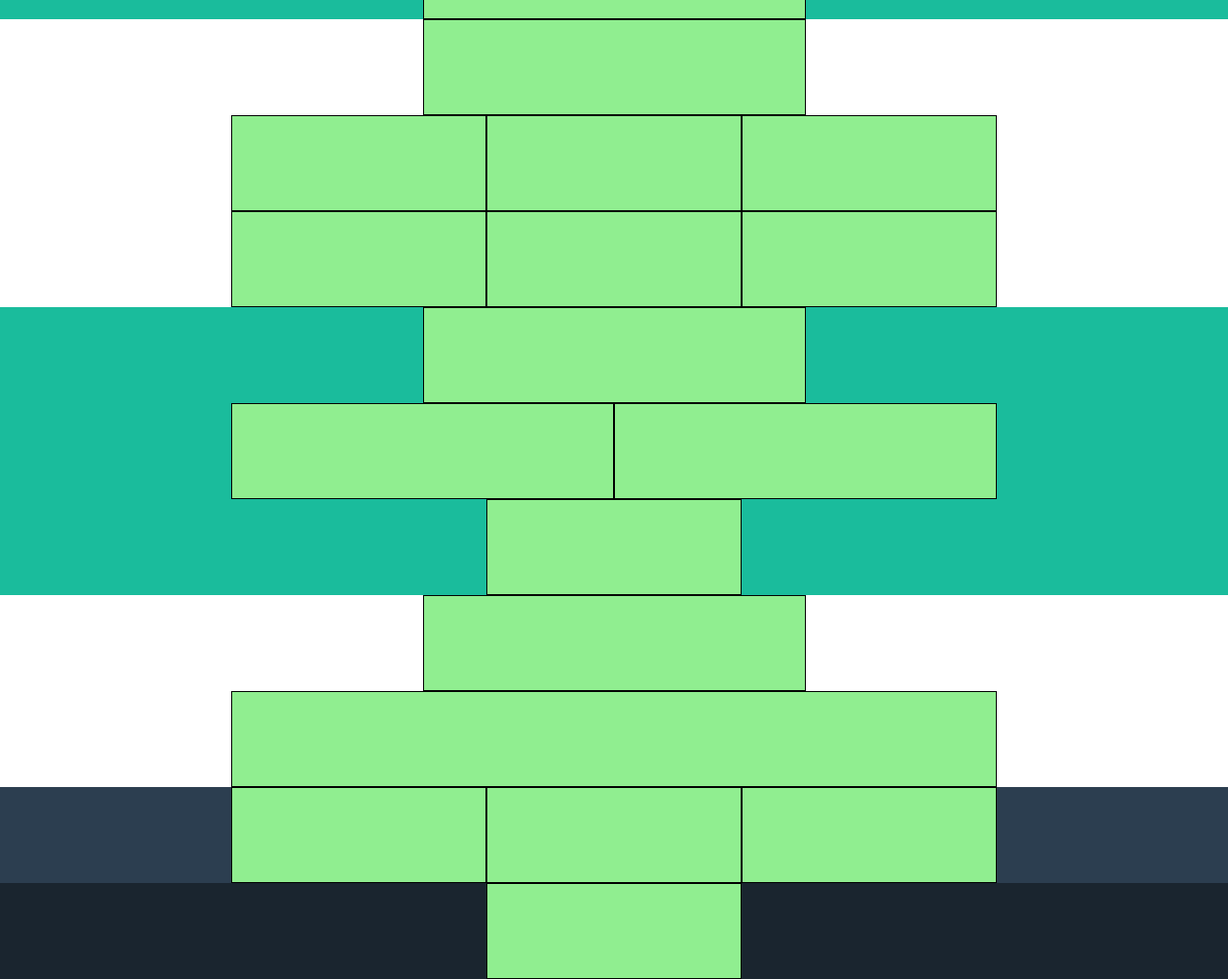
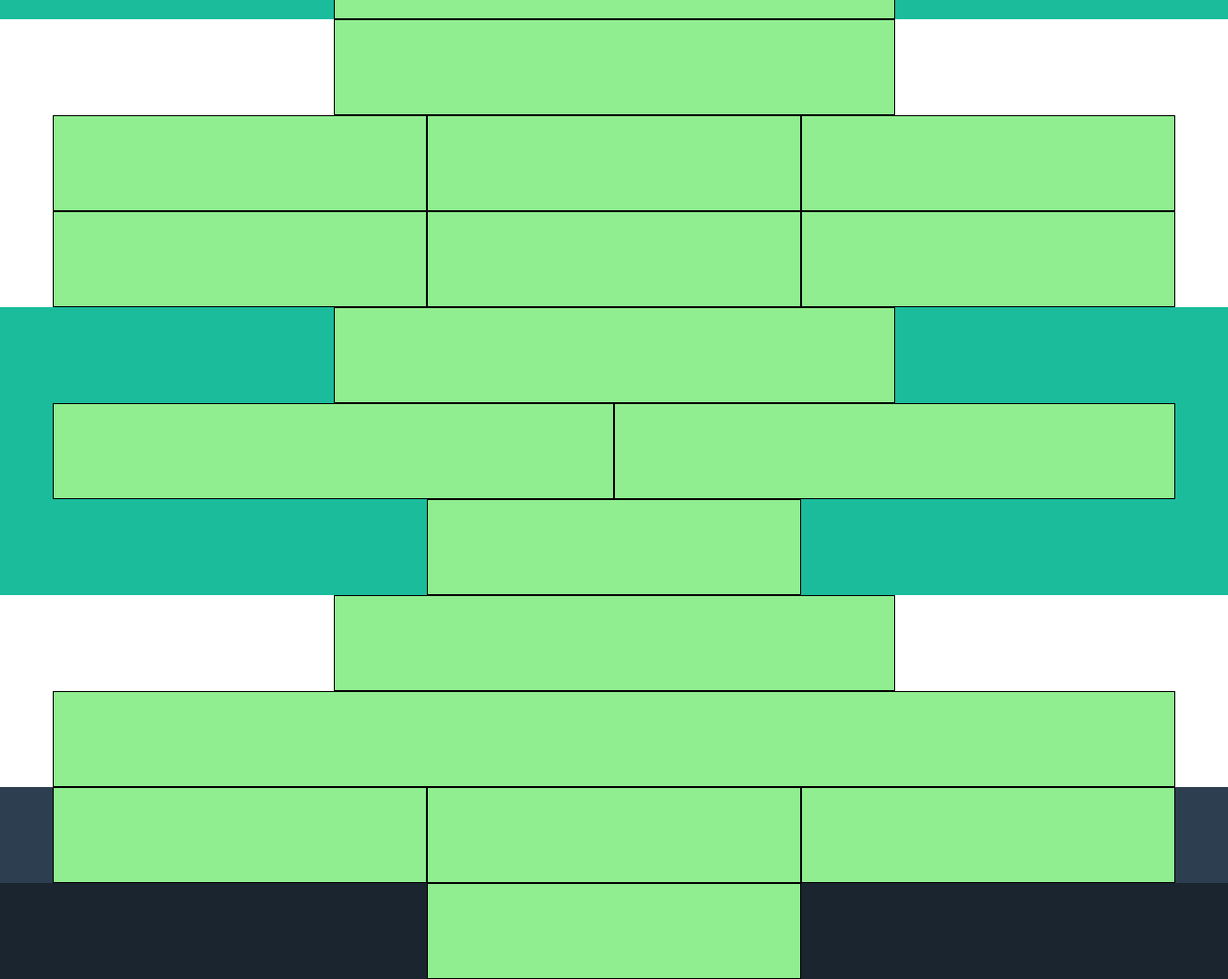
Before and after one commit to AngeloCinaWD/html-css-bootstrap-freelancer, a plain HTML site: page index.html in a window 1280 px wide. Shown: the part 180-1200 px from the top of the page at 96% size. Drawn offline with nearby package versions, Linux system fonts and the light colour scheme.

Commit message:
Macrostruttra MD e XS

```diff
--- a/css/style.css
+++ b/css/style.css
@@ -23,12 +23,6 @@
 
 /* regole pagina */
 
-.centratura {
-  width: 90%;
-  padding: 0 10%;
-  margin: auto;
-}
-
 header, #sezione5 {
   background-color: #2c3e50;
 }
@@ -36,6 +30,7 @@ header, #sezione5 {
 #sezione1, #sezione3 {
   background-color: #1abc9c;
 }
+
 
 /* header */
 
--- a/index.html
+++ b/index.html
@@ -13,10 +13,10 @@
         <div class="container">
           <nav class="centratura">
             <div class="row">
-              <div class="col-lg-4">
+              <div class="col-xs-6 col-md-6 col-lg-4">
 
               </div>
-              <div class="col-lg-4 col-lg-offset-4">
+              <div class="col-xs-6 col-md-6 col-lg-4 col-lg-offset-4">
 
               </div>
             </div>
@@ -31,7 +31,7 @@
         <section id="sezione1">
           <div class="container">
             <div class="row centratura">
-              <div class="col-lg-6 col-lg-offset-3">
+              <div class="col-xs-12 col-md-8 col-md-offset-2 col-lg-6 col-lg-offset-3">
 
               </div>
             </div>
@@ -42,28 +42,28 @@
         <section id="sezione2">
           <div class="container">
             <div class="row centratura">
-              <div class="col-lg-6 col-lg-offset-3">
+              <div class="col-xs-12 col-md-8 col-md-offset-2 col-lg-6 col-lg-offset-3">
 
               </div>
             </div>
 
             <div class="row centratura">
-              <div class="col-lg-4">
+              <div class="col-xs-12 col-md-6 col-lg-4">
 
               </div>
-              <div class="col-lg-4">
+              <div class="col-xs-12 col-md-6 col-lg-4">
 
               </div>
-              <div class="col-lg-4">
+              <div class="col-xs-12 col-md-6 col-lg-4">
 
               </div>
-              <div class="col-lg-4">
+              <div class="col-xs-12 col-md-6 col-lg-4">
 
               </div>
-              <div class="col-lg-4">
+              <div class="col-xs-12 col-md-6 col-lg-4">
 
               </div>
-              <div class="col-lg-4">
+              <div class="col-xs-12 col-md-6 col-lg-4">
 
               </div>
             </div>
@@ -74,20 +74,20 @@
         <section id="sezione3">
           <div class="container">
             <div class="row centratura">
-              <div class="col-lg-6 col-lg-offset-3">
+              <div class="col-xs-12 col-md-8 col-md-offset-2 col-lg-6 col-lg-offset-3">
 
               </div>
             </div>
             <div class="row centratura">
-              <div class="col-lg-6">
+              <div class="col-xs-12 col-md-6 col-lg-6">
 
               </div>
-              <div class="col-lg-6">
+              <div class="col-xs-12 col-md-6 col-lg-6">
 
               </div>
             </div>
             <div class="row centratura">
-              <div class="col-lg-4 col-lg-offset-4">
+              <div class="col-xs-12 col-md-4 col-md-offset-4 col-lg-4 col-lg-offset-4">
 
               </div>
             </div>
@@ -99,10 +99,10 @@
         <section id="sezione4">
           <div class="container">
             <div class="row centratura">
-              <div class="col-lg-6 col-lg-offset-3">
+              <div class="col-xs-12 col-md-8 col-md-offset-2 col-lg-6 col-lg-offset-3">
 
               </div>
-              <div class="col-lg-12">
+              <div class="col-xs-12">
 
               </div>
             </div>
@@ -119,13 +119,13 @@
         <section id="sezione5">
           <div class="container">
             <div class="row centratura">
-              <div class="col-lg-4">
+              <div class="col-xs-12 col-md-4 col-lg-4">
 
               </div>
-              <div class="col-lg-4">
+              <div class="col-xs-12 col-md-4 col-lg-4">
 
               </div>
-              <div class="col-lg-4">
+              <div class="col-xs-12 col-md-4 col-lg-4">
 
               </div>
             </div>
@@ -136,7 +136,7 @@
         <section id="sezione6">
           <div class="container">
             <div class="row centratura">
-              <div class="col-lg-4 col-lg-offset-4">
+              <div class="col-xs-12 col-md-4 col-md-offset-4 col-lg-4 col-lg-offset-4">
 
               </div>
             </div>
```
